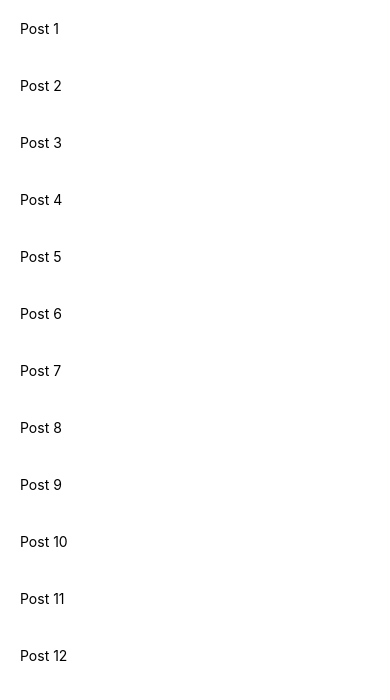
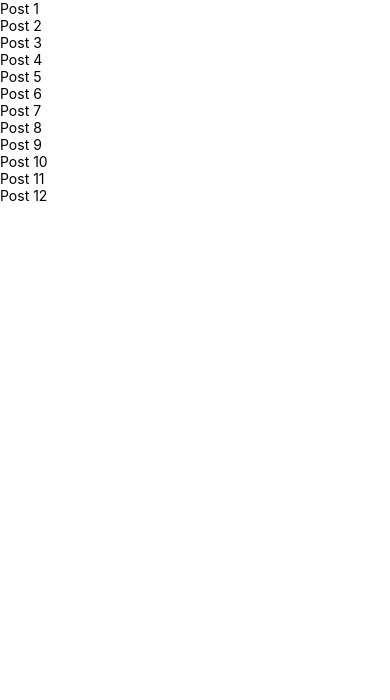
Before and after one commit to newton-beck/tech-blog-app, a React Native app: screen / in a window 390 px wide. Shown: the top 700 px of the page. Built offline with nearby package versions, Linux system fonts and the light colour scheme.

Commit message:
Cria o post dentro da estrutura de posts

```diff
--- /dev/null
+++ b/src/post/Post.js
@@ -0,0 +1,12 @@
+import React from 'react';
+import { View, Text, StyleSheet } from 'react-native';
+
+const Post = ({ post }) => {
+  return (
+    <View>
+      <Text>{post.key}</Text>
+    </View>
+  );
+};
+
+export default Post;
--- a/src/posts/Posts.js
+++ b/src/posts/Posts.js
@@ -1,21 +1,13 @@
 import React, { Component } from 'react';
-import { View, FlatList, Text, StyleSheet } from 'react-native';
+import { FlatList, Text, StyleSheet } from 'react-native';
+import Post from '../post/Post';
 
-export default class Posts extends Component {
+const Posts = ({ posts }) => {
+  return (
+    <FlatList
+      data={posts}
+      renderItem={({ item }) => <Post post={item}/>} />
+  );
+};
 
-  render() {
-    return (
-      <View>
-        <FlatList
-          data={this.props.posts}
-          renderItem={({ item }) => <Text style={styles.item}>{item.key}</Text>} />
-      </View>
-    );
-  }
-}
-
-const styles = StyleSheet.create({
-  item: {
-    padding: 20
-  }
-});
+export default Posts;
```
